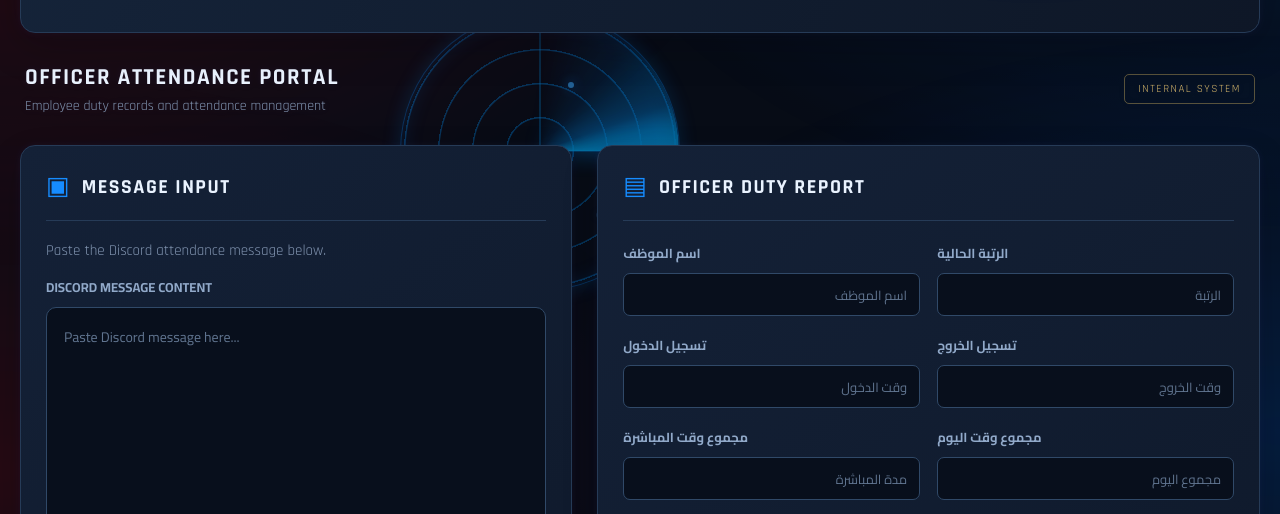
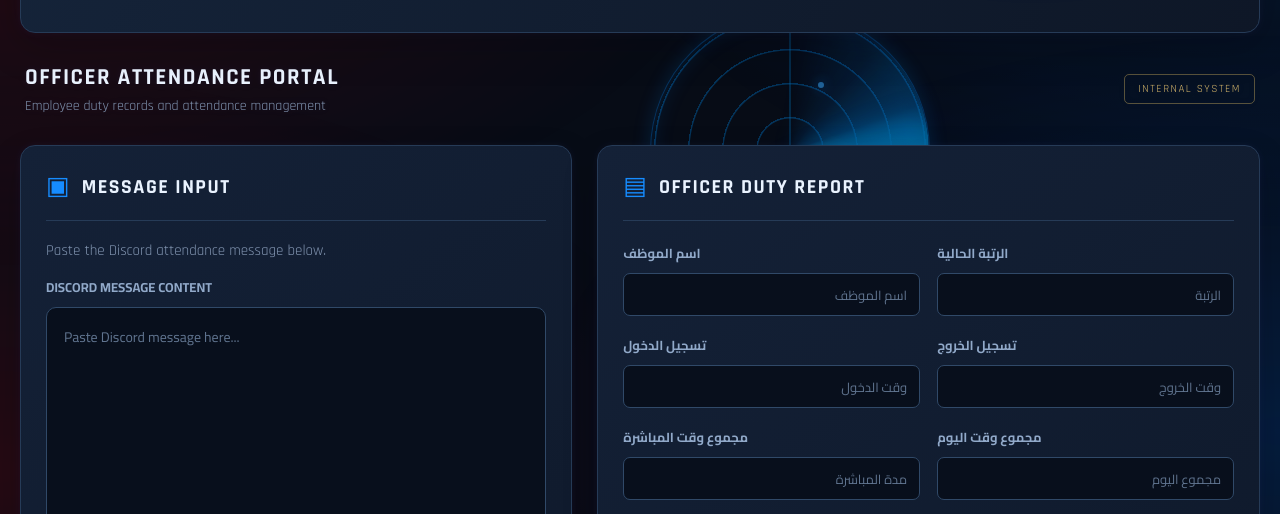
Before and after one commit to youssefshosha1122/LSPD-Attendancee, a plain HTML site: page index.html in a window 1280 px wide. Shown: the part 249-763 px from the top of the page. Drawn offline with Linux system fonts and the light colour scheme.

Commit message:
Add files via upload

```diff
--- a/style.css
+++ b/style.css
@@ -753,7 +753,7 @@ footer span {
     width: 280px;
     height: 280px;
     top: 50%;
-    right: 600px;
+    right: 350px;
     transform: translateY(-50%);
     z-index: -1;
     opacity: 0.65;
```
